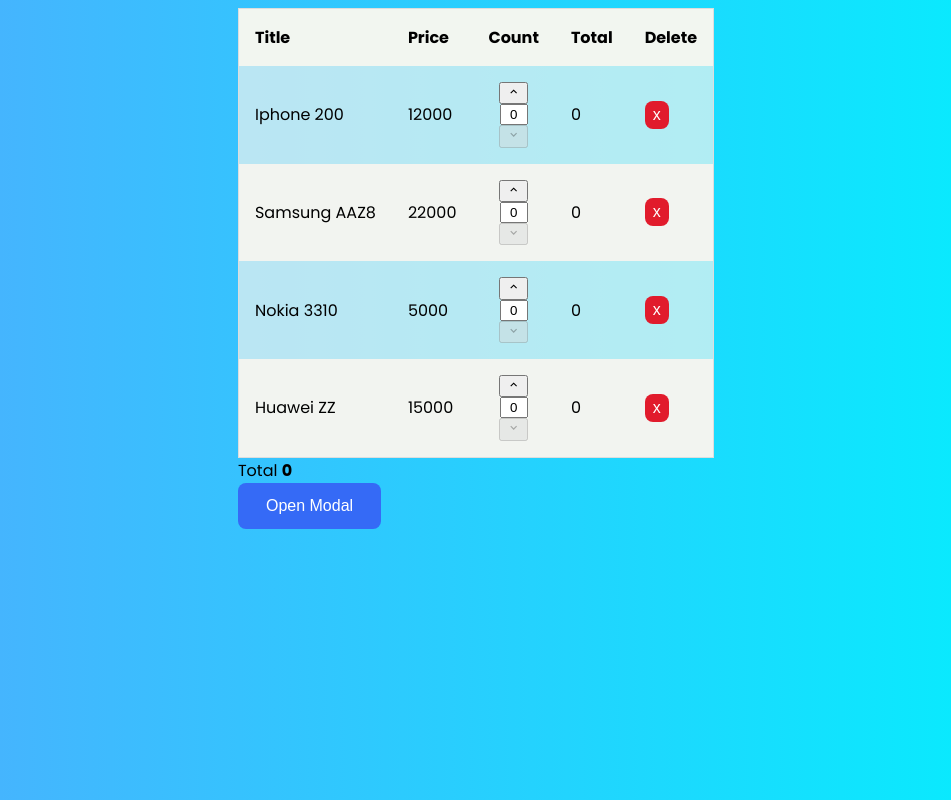
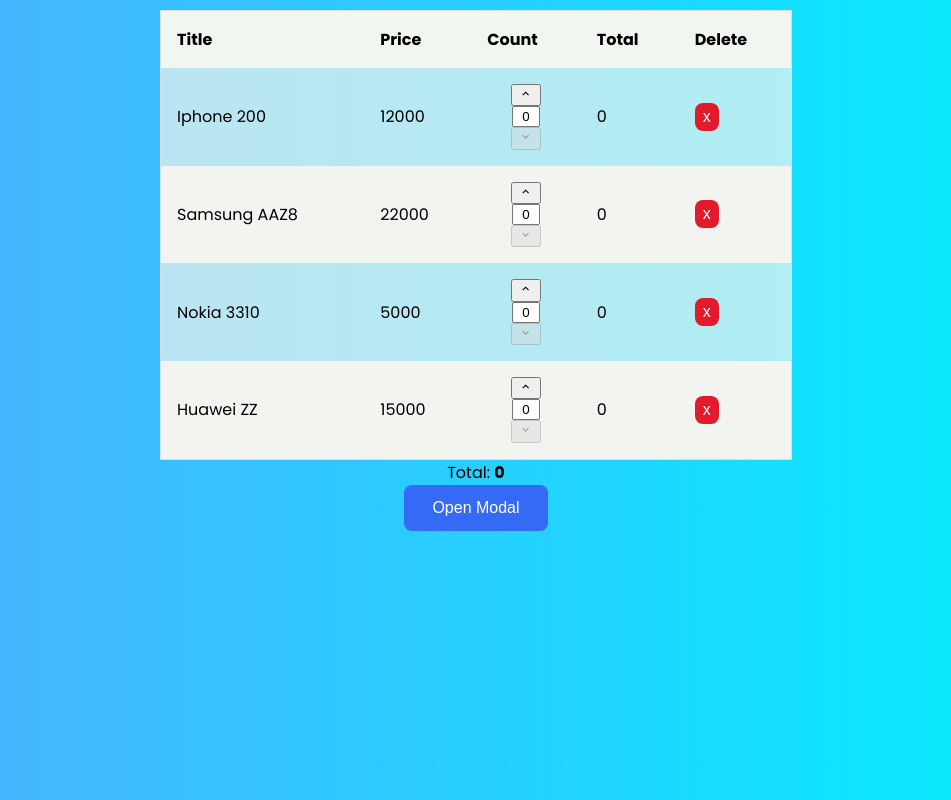
Before and after one commit to ybeliaev/react-experimants, a React (Create React App) app: page / in a window 1280 px wide. Shown: the top 800 px of the page, without its empty margins (164-1115 px from the left). Built offline with nearby package versions, Linux system fonts and the light colour scheme.

Commit message:
experiments with css

```diff
--- a/src/App.css
+++ b/src/App.css
@@ -4,17 +4,20 @@
 }
 
 body{
+  margin-top: 10px;
   font-family: 'Poppins', sans-serif;
   background-image: linear-gradient(to right, #4facfe 0%, #00f2fe 100%);
+  min-height: 80vw;
+}
+.wrapper{
   display: flex;
-  min-height: 80vw;
   flex-direction: column;
   align-items: center;
 }
 table {
   border-collapse: collapse;
   border-spacing: 0;
-  width: 100%;
+  width: 50%;
   border: 1px solid #ddd;
 }
 
--- a/src/App.js
+++ b/src/App.js
@@ -25,14 +25,14 @@
         setProduct(products.filter((product) => product.id !== id))
     }
     return (
-        <div>
+        <div className="wrapper">
             <Cards
                 data={products}
                 onChangeCount={changeCountProduct}
                 remove={remove}
             />
             <div>
-                <span>Total </span>
+                <span>Total: </span>
                 <strong>{total}</strong>
             </div>
             <Modal />
--- a/src/components/Counter/Counter.js
+++ b/src/components/Counter/Counter.js
@@ -23,7 +23,7 @@
     const dec = () => applyCurrentCount(countFromButton - 1)
 
     const inputStrBlur = (e) => {
-        let val = parseInt(e.target.value)
+        let val = parseInt(e.target.value, 10)
         applyCurrentCount(isNaN(val) ? min : val)
     }
     return (
```
